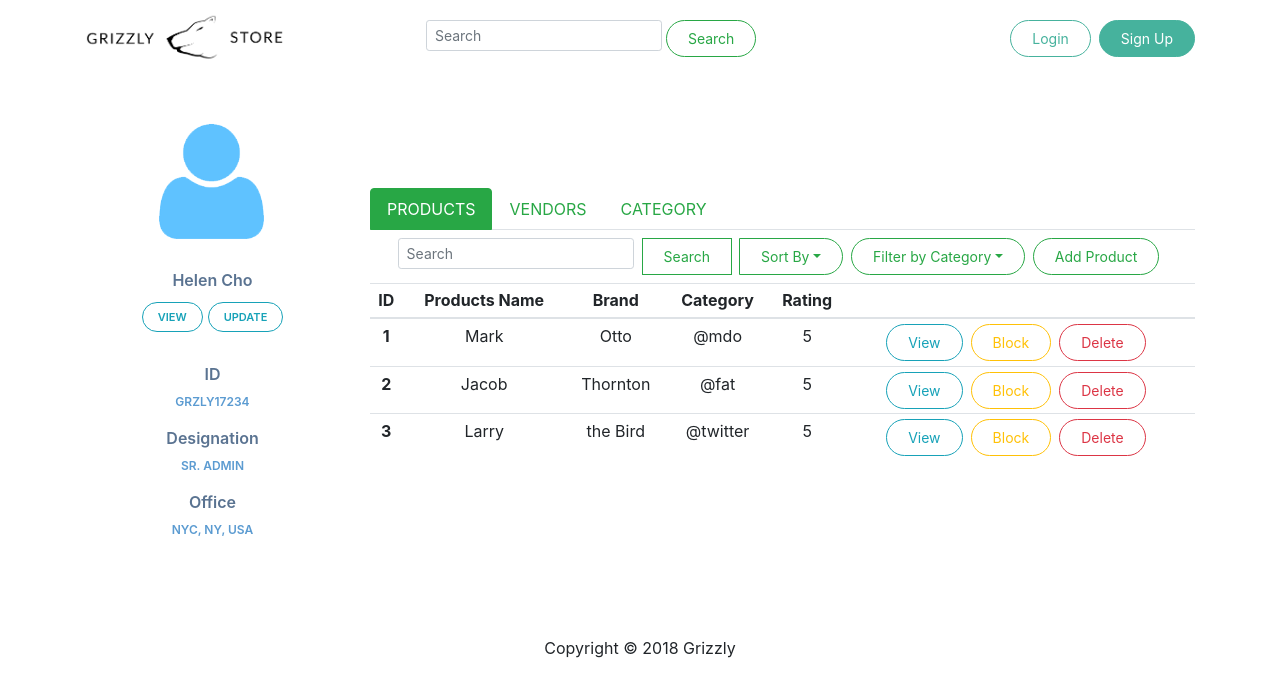
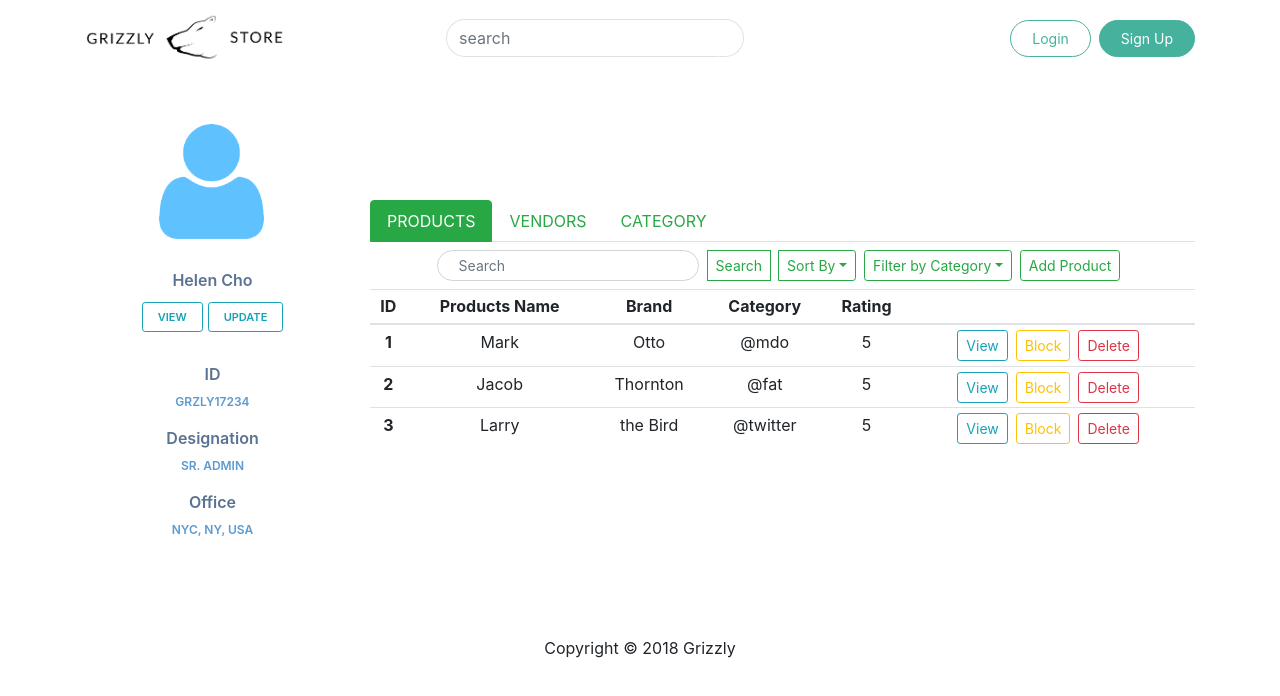
Before and after one commit to CognizantGrads-TeamALT/grizzly-frontend, a React (Create React App) app: page /adminportal in a window 1280 px wide. Shown: the top 696 px of the page. Built offline with nearby package versions, Linux system fonts and the light colour scheme.

Commit message:
fixed thesearchbar

```diff
--- a/src/App.css
+++ b/src/App.css
@@ -1,12 +1,44 @@
+/* General */
+griz-orange{
+  color: #324D5C;
+}
+
 .App {
   text-align: center;
 }
 
 
 /* Buttons */
-.btn {
+.more-rounded, .input-group-sm > .form-control {
   border-radius: 4em;
   padding: 0.5em 1.5em;
+}
+
+.left-rounded {
+  border-top-left-radius: 4em;
+  border-bottom-left-radius: 4em;
+}
+
+.right-rounded {
+  border-top-right-radius: 4em;
+  border-bottom-right-radius: 4em;
+}
+
+.search-form-custom {
+  position: relative;
+  display: -ms-flexbox;
+  display: flex;
+  -ms-flex-wrap: wrap;
+  flex-wrap: wrap;
+  -ms-flex-align: stretch;
+  align-items: stretch;
+  width: 100%;
+
+}
+
+.input-group-append-more {
+  margin-left: 0px;
+  display: flex;
 }
 
 .btn-outline-success-primary {
@@ -15,8 +47,9 @@
   color: white;
 }
 
-.btn-outline-success-primary:hover {
+.btn-outline-success-primary:hover, .btn-outline-success-primary > a:hover {
   font-weight: bold;
+  color: white;
 }
 
 .btn-outline-success-secondary {
@@ -25,8 +58,9 @@
   color: #46B29D;
 }
 
-.btn-outline-success-secondary:hover {
+.btn-outline-success-secondary:hover, .btn-outline-success-secondary > a:hover  {
   font-weight: bold;
+  color: #46B29D;
 }
 
 
--- a/src/components/common/Input.js
+++ b/src/components/common/Input.js
@@ -2,7 +2,7 @@ import React from "react";
 import classnames from "classnames";
 import PropTypes from "prop-types";
 
-const Input = ({ name, placeholder, value, error, icon, type, onChange }) => {
+const Input = ({ name, placeholder, value, error, type, onChange }) => {
   return (
     <div className="input-group input-group-sm">
       <input
@@ -14,6 +14,7 @@ const Input = ({ name, placeholder, value, error, icon, type, onChange }) => {
         type={type}
         value={value}
         onChange={onChange}
+
       />
     </div>
   );
@@ -25,6 +26,7 @@ Input.propTypes = {
   value: PropTypes.string.isRequired,
   type: PropTypes.string.isRequired,
   onChange: PropTypes.func.isRequired
+
 };
 
 Input.defaultProps = {
--- a/src/components/layout/Navbar.js
+++ b/src/components/layout/Navbar.js
@@ -3,6 +3,8 @@ import { Link } from "react-router-dom";
 import { connect } from "react-redux";
 import logo from "../../img/logo.png";
 import Input from "../common/Input";
+
+var FontAwesome = require('react-fontawesome');
 
 class Navbar extends Component {
   constructor() {
@@ -43,33 +45,26 @@ class Navbar extends Component {
             <span className="navbar-toggler-icon" />
           </button>
 
-          <div className="collapse navbar-collapse" id="mobile-nav">
-            <form onSubmit={this.onSubmit} className="form-inline mx-auto">
-              <ul className="navbar-nav ml-auto">
-                <li className="nav-item">
-                  <Input
-                    type="search"
-                    name="search"
-                    placeholder="Search"
-                    value={this.state.search}
-                    onChange={this.onChange}
-                  />
-                </li>
-                <li className="nav-item">
-                  <button
-                    className="btn btn-outline-success btn-sm my-2 my-sm-0 ml-sm-1 mr-sm-1"
-                    type="submit"
-                  >
-                    Search
+
+
+
+          <div className="collapse navbar-collapse " id="mobile-nav">
+            <form onSubmit={this.onSubmit} className="more-rounded form-inline mx-auto">
+            <div class="search-form-custom col-mb-4">
+              <input class="form-control left-rounded border-right-0 border" type="search" placeholder="search" id="example-search-input" value={this.state.search} onChange={this.onChange}/>
+              <span class="input-group-append-more">
+                  <button class="btn btn-outline-success right-rounded border-left-0 border" type="button">
+                      <i class="fa fa-search"></i>
                   </button>
-                </li>
-              </ul>
+                </span>
+            </div>
+
             </form>
 
             <ul className="navbar-nav ml-auto">
               <li className="nav-item">
                 <Link
-                  className="btn btn-outline-success-secondary btn-sm my-2 my-sm-0 mr-sm-2"
+                  className=" btn more-rounded btn-outline-success-secondary btn-sm my-2 my-sm-0 mr-sm-2"
                   to="login"
                 >
                   Login
@@ -77,7 +72,7 @@ class Navbar extends Component {
               </li>
               <li className="nav-item">
                 <Link
-                  className="btn btn-outline-success-primary btn-sm my-2 my-sm-0"
+                  className="btn more-rounded btn-outline-success-primary btn-sm my-2 my-sm-0"
                   to="/signup"
                 >
                   Sign Up
--- a/src/index.js
+++ b/src/index.js
@@ -1,6 +1,7 @@
 import React from "react";
 import ReactDOM from "react-dom";
 import "./index.css";
+import "../node_modules/react-fontawesome";
 import "../node_modules/bootstrap/dist/css/bootstrap.min.css";
 import "../node_modules/jquery/dist/jquery.slim.min.js";
 import "../node_modules/popper.js/dist/umd/popper.js";
```
